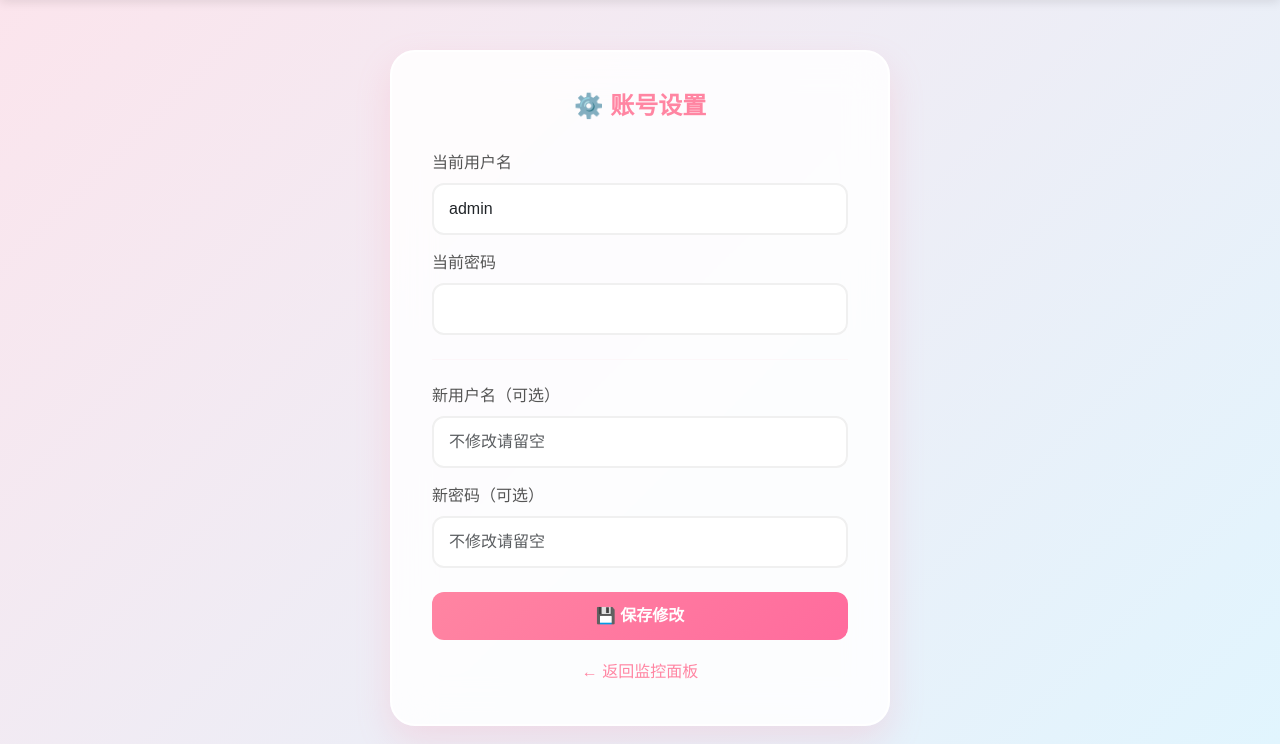
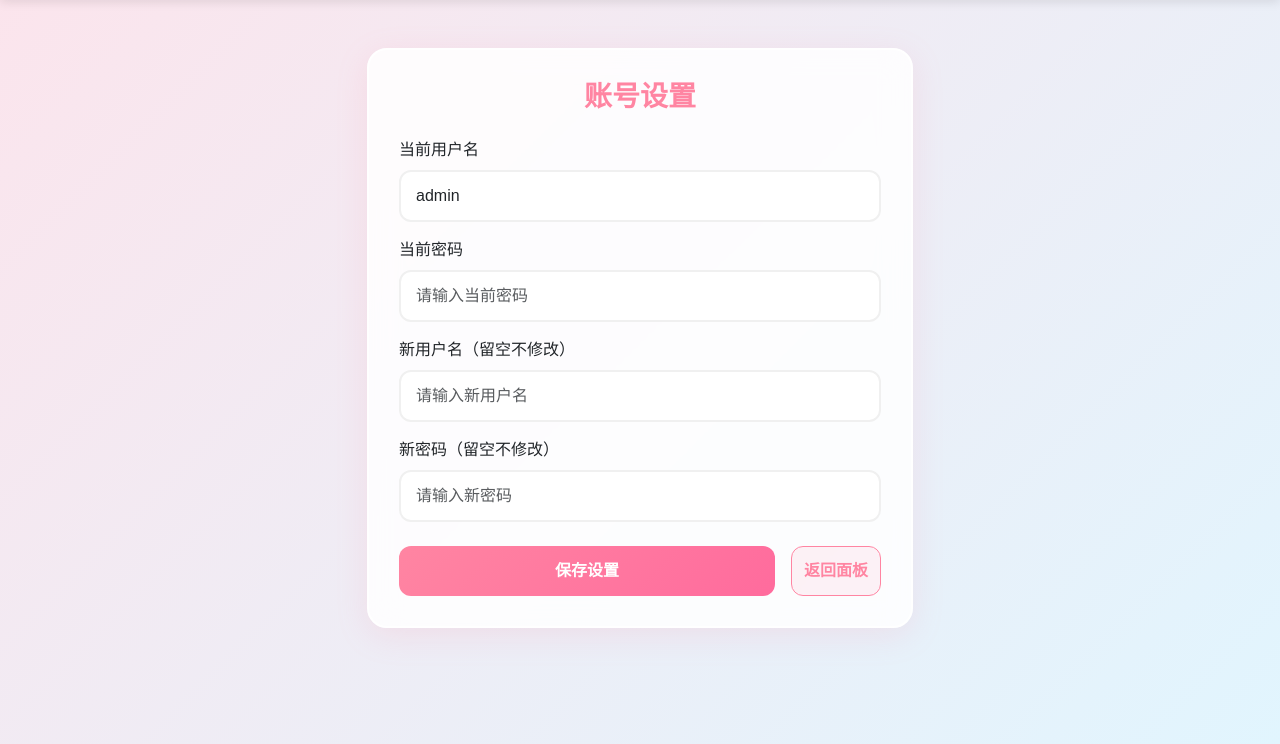
Before and after one commit to TingHua1/test-post, a Flask app: page /settings in a window 1280 px wide. Shown: the part 56-800 px from the top of the page. Run offline with Flask 3, Linux system fonts and the light colour scheme; the visitor is signed in with stand-in values (Sample User, id 1).

Commit message:
完成项目清理和功能增强： 1. 删除冗余的 server.py 文件 2. 创建缺失的 settings.html 模板文件 3. 修正 README.md 中的乱码字符 4. 修改 client.py 中的硬编码 IP 地址为占位符 5. 更新 install.sh 脚本，移除对 settings.html 的引用 6. 增加总流量统计功能，在面板上显示总体统计

```diff
--- a/app.py
+++ b/app.py
@@ -28,12 +28,35 @@ def login_required(f):
 @app.route('/')
 def index():
     now = time.time()
+    total_in = 0.0
+    total_out = 0.0
+    online_count = 0
+
     for sid in vps_data:
         if now - vps_data[sid]['last_seen'] > 30:
             vps_data[sid]['online'] = False
         else:
             vps_data[sid]['online'] = True
-    return render_template('index.html', servers=vps_data, logged_in=session.get('logged_in', False))
+            online_count += 1
+
+        # 计算总流量
+        if 'net_total_in' in vps_data[sid]:
+            try:
+                total_in += float(vps_data[sid]['net_total_in'].replace('GB', ''))
+            except:
+                pass
+        if 'net_total_out' in vps_data[sid]:
+            try:
+                total_out += float(vps_data[sid]['net_total_out'].replace('GB', ''))
+            except:
+                pass
+
+    total_in = round(total_in, 2)
+    total_out = round(total_out, 2)
+    total_all = round(total_in + total_out, 2)
+
+    return render_template('index.html', servers=vps_data, logged_in=session.get('logged_in', False),
+                           total_in=total_in, total_out=total_out, total_all=total_all, online_count=online_count)
 
 @app.route('/login', methods=['GET', 'POST'])
 def login():
--- a/client.py
+++ b/client.py
@@ -6,7 +6,7 @@ import platform
 import subprocess
 
 # --- 配置区 ---
-SERVER_URL = "http://38.76.221.101:5000/api/report" # 修改为你的面板服务器 IP
+SERVER_URL = "http://<面板IP>:5000/api/report" # 修改为你的面板服务器 IP
 SERVER_ID = socket.gethostname() # 默认使用主机名
 SERVER_NAME = socket.gethostname() # 默认使用主机名，可自定义
 INTERVAL = 5 # 汇报间隔（秒）
--- a/templates/settings.html
+++ b/templates/settings.html
@@ -26,22 +26,13 @@
         .navbar-brand { font-weight: bold; color: white !important; text-shadow: 1px 1px 2px rgba(0,0,0,0.2); }
         .nav-link { color: rgba(255,255,255,0.9) !important; }
         .nav-link:hover { color: white !important; }
-        .settings-card {
+        .card {
             background: var(--glass-bg);
-            backdrop-filter: blur(20px);
-            border-radius: 25px;
+            backdrop-filter: blur(15px);
+            border-radius: 20px;
             border: 2px solid white;
-            box-shadow: 0 15px 35px rgba(255, 133, 162, 0.2);
-            padding: 40px;
-            max-width: 500px;
-            margin: 50px auto;
-        }
-        .settings-title {
-            color: var(--primary-pink);
-            font-weight: bold;
-            text-align: center;
-            margin-bottom: 30px;
-            font-size: 1.5rem;
+            box-shadow: 0 8px 32px rgba(255, 133, 162, 0.15);
+            padding: 30px;
         }
         .form-control {
             border-radius: 12px;
@@ -60,7 +51,6 @@
             padding: 12px;
             color: white;
             font-weight: bold;
-            width: 100%;
             transition: all 0.3s ease;
         }
         .btn-save:hover {
@@ -68,22 +58,22 @@
             box-shadow: 0 5px 15px rgba(255, 133, 162, 0.4);
             color: white;
         }
+        .btn-back {
+            background: rgba(255, 133, 162, 0.1);
+            border: 1px solid var(--primary-pink);
+            border-radius: 12px;
+            padding: 12px;
+            color: var(--primary-pink);
+            font-weight: bold;
+            transition: all 0.3s ease;
+        }
+        .btn-back:hover {
+            background: var(--primary-pink);
+            color: white;
+        }
         .alert {
             border-radius: 12px;
             border: none;
-        }
-        .back-link {
-            text-align: center;
-            margin-top: 20px;
-        }
-        .back-link a {
-            color: var(--primary-pink);
-            text-decoration: none;
-            transition: all 0.3s ease;
-        }
-        .back-link a:hover {
-            color: #ff6b9d;
-            text-decoration: underline;
         }
         .admin-badge {
             background: linear-gradient(135deg, #f093fb 0%, #f5576c 100%);
@@ -105,7 +95,7 @@
                         <span class="nav-link"><span class="admin-badge">👑 管理员</span></span>
                     </li>
                     <li class="nav-item">
-                        <a class="nav-link" href="{{ url_for('settings') }}">⚙️ 账号设置</a>
+                        <a class="nav-link active" href="{{ url_for('settings') }}">⚙️ 账号设置</a>
                     </li>
                     <li class="nav-item">
                         <a class="nav-link" href="{{ url_for('logout') }}">退出登录</a>
@@ -115,9 +105,11 @@
         </div>
     </nav>
 
-    <div class="container">
-        <div class="settings-card">
-            <h2 class="settings-title">⚙️ 账号设置</h2>
+    <div class="container mt-5">
+        <div class="row justify-content-center">
+            <div class="col-md-6">
+                <div class="card">
+                    <h3 class="text-center mb-4" style="color: var(--primary-pink); font-weight: bold;">账号设置</h3>
 
                     {% with messages = get_flashed_messages(with_categories=true) %}
                         {% if messages %}
@@ -135,29 +127,24 @@
                             <label for="current_username" class="form-label">当前用户名</label>
                             <input type="text" class="form-control" id="current_username" name="current_username" value="{{ current_username }}" required>
                         </div>
-
                         <div class="mb-3">
                             <label for="current_password" class="form-label">当前密码</label>
-                    <input type="password" class="form-control" id="current_password" name="current_password" required>
+                            <input type="password" class="form-control" id="current_password" name="current_password" required placeholder="请输入当前密码">
                         </div>
-
-                <hr class="my-4" style="border-color: rgba(255, 133, 162, 0.2);">
-
                         <div class="mb-3">
-                    <label for="new_username" class="form-label">新用户名（可选）</label>
-                    <input type="text" class="form-control" id="new_username" name="new_username" placeholder="不修改请留空">
+                            <label for="new_username" class="form-label">新用户名（留空不修改）</label>
+                            <input type="text" class="form-control" id="new_username" name="new_username" placeholder="请输入新用户名">
                         </div>
-
                         <div class="mb-4">
-                    <label for="new_password" class="form-label">新密码（可选）</label>
-                    <input type="password" class="form-control" id="new_password" name="new_password" placeholder="不修改请留空">
+                            <label for="new_password" class="form-label">新密码（留空不修改）</label>
+                            <input type="password" class="form-control" id="new_password" name="new_password" placeholder="请输入新密码">
                         </div>
-
-                <button type="submit" class="btn btn-save">💾 保存修改</button>
+                        <div class="d-flex gap-3">
+                            <button type="submit" class="btn btn-save flex-grow-1">保存设置</button>
+                            <a href="{{ url_for('index') }}" class="btn btn-back">返回面板</a>
+                        </div>
                     </form>
-
-            <div class="back-link">
-                <a href="{{ url_for('index') }}">← 返回监控面板</a>
+                </div>
             </div>
         </div>
     </div>
```
Also changed, not shown: server.py (deleted, +0 -40 lines), templates/index.html (+24 -0 lines), README.md, 1 other file. Lines whose indentation alone changed are shown as unchanged.
